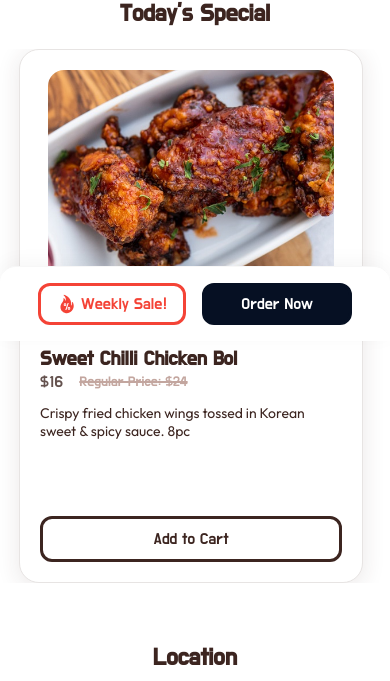
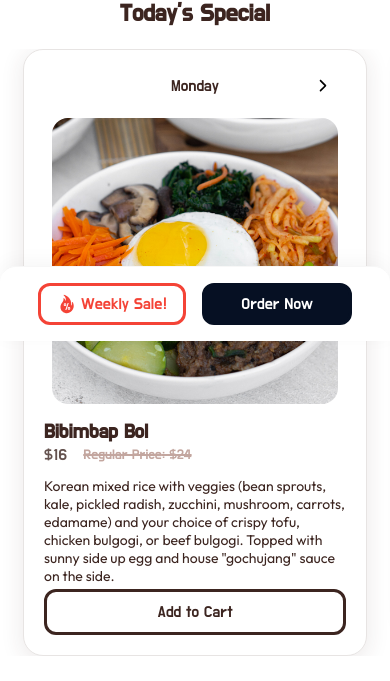
Before and after one commit to HanmerBols/hanmer-springs-foodway, a Next.js app: page / in a window 390 px wide. Shown: the part 503-1184 px from the top of the page. Built offline with nearby package versions, Linux system fonts and the light colour scheme.

Commit message:
Enable daily specials on mobile landing page

```diff
--- a/app/page.module.css
+++ b/app/page.module.css
@@ -166,10 +166,10 @@
   scroll-behavior: smooth;
 }
 
-.tab_content {
+.tab_content.desktop {
   display: none;
 }
-.tab_content.selected {
+.tab_content.desktop.selected {
   display: block;
 }
 .tab_content.mobile {
@@ -212,6 +212,30 @@
   border-radius: 20px;
 
   margin: 0px auto;
+}
+
+.special_nav {
+  display: flex;
+  justify-content: space-between;
+  width: calc(100% - 16px);
+}
+
+.day_of_the_week {
+  display: flex;
+  align-items: center;
+}
+
+.special_nav_button {
+  display: flex;
+  width: 32px;
+  height: 32px;
+  padding: 4px;
+  justify-content: center;
+  align-items: center;
+
+  border-radius: 100px;
+  border: 1px solid white;
+  background: white;
 }
 
 .special_image {
--- a/app/page.tsx
+++ b/app/page.tsx
@@ -2,7 +2,7 @@
 
 import Image from "next/image";
 import Link from "next/link";
-import { useState } from "react";
+import { Ref, RefObject, useRef, useState } from "react";
 import {
   ADD_TO_CART_TEXT,
   ADDRESS,
@@ -33,7 +33,12 @@ import Header from "./ui/Header";
 import Subheader from "./ui/Subheader";
 import TopBar from "./ui/TopBar";
 import { FontAwesomeIcon } from "@fortawesome/react-fontawesome";
-import { faEnvelope, faPhone } from "@fortawesome/free-solid-svg-icons";
+import {
+  faChevronLeft,
+  faChevronRight,
+  faEnvelope,
+  faPhone,
+} from "@fortawesome/free-solid-svg-icons";
 
 const LandingPage = () => {
   const isMobile = useMobileDetection();
@@ -174,36 +179,54 @@ const AllTabContent = ({ selectedDay }: AllTabContentProps) => {
   const isMobile = useMobileDetection();
   const desktopOrMobileStyles = isMobile ? styles.mobile : styles.desktop;
 
+  const ref = useRef<HTMLDivElement>(null);
+  const scrollLeft = () =>
+    ref.current?.scrollBy(-DAILY_SPECIAL_SCROLL_AMOUNT, 0);
+  const scrollRight = () =>
+    ref.current?.scrollBy(DAILY_SPECIAL_SCROLL_AMOUNT, 0);
+
   return (
-    <div className={`${styles.all_tab_content} ${desktopOrMobileStyles}`}>
+    <div
+      ref={ref}
+      className={`${styles.all_tab_content} ${desktopOrMobileStyles}`}
+    >
       {DAYS_OF_THE_WEEK.map((dayOfTheWeek) => (
-        <TabContent dayOfTheWeek={dayOfTheWeek} selectedDay={selectedDay} />
+        <TabContent
+          dayOfTheWeek={dayOfTheWeek}
+          selectedDay={selectedDay}
+          scrollLeft={scrollLeft}
+          scrollRight={scrollRight}
+        />
       ))}
     </div>
   );
 };
 
 type TabContentProps = {
+  selectedDay: string;
   dayOfTheWeek: DayOfTheWeek;
-  selectedDay: string;
+  scrollLeft: () => void;
+  scrollRight: () => void;
 };
 
-const TabContent = ({ dayOfTheWeek, selectedDay }: TabContentProps) => {
+const TabContent = (props: TabContentProps) => {
   const isMobile = useMobileDetection();
+
+  const { dayOfTheWeek, selectedDay } = props;
   const tabContentClassName = constructTabContentClassName(
     isMobile,
     dayOfTheWeek,
     selectedDay
   );
 
-  const dailySpecial = DAILY_SPECIALS[dayOfTheWeek];
-
   return (
     <div className={tabContentClassName}>
-      <DailySpecialCard dailySpecial={dailySpecial} />
+      <DailySpecialCard {...props} />
     </div>
   );
 };
+
+const DAILY_SPECIAL_SCROLL_AMOUNT = 400;
 
 const constructTabContentClassName = (
   isMobile: boolean,
@@ -222,15 +245,22 @@ const constructTabContentClassName = (
 };
 
 type DailySpecialCardProps = {
-  dailySpecial: DailySpecial;
+  dayOfTheWeek: DayOfTheWeek;
+  scrollLeft: () => void;
+  scrollRight: () => void;
 };
 
-const DailySpecialCard = ({ dailySpecial }: DailySpecialCardProps) => {
+const DailySpecialCard = (props: DailySpecialCardProps) => {
   const isMobile = useMobileDetection();
   const desktopOrMobileStyles = isMobile ? styles.mobile : styles.desktop;
 
+  const { dayOfTheWeek } = props;
+  const dailySpecial = DAILY_SPECIALS[dayOfTheWeek];
+
   return (
     <div className={`${styles.special_card} ${desktopOrMobileStyles}`}>
+      {isMobile ? <SpecialNav {...props} /> : <></>}
+
       <Image
         className={`${styles.special_image} ${desktopOrMobileStyles}`}
         src={dailySpecial.imagePath}
@@ -242,6 +272,62 @@ const DailySpecialCard = ({ dailySpecial }: DailySpecialCardProps) => {
       <DailySpecialText dailySpecial={dailySpecial} />
     </div>
   );
+};
+
+type SpecialNavProps = {
+  dayOfTheWeek: DayOfTheWeek;
+  scrollLeft: () => void;
+  scrollRight: () => void;
+};
+
+const SpecialNav = ({
+  dayOfTheWeek,
+  scrollLeft,
+  scrollRight,
+}: SpecialNavProps) => {
+  return (
+    <nav className={styles.special_nav}>
+      {dayOfTheWeek === FIRST_DAY_OF_THE_WEEK ? (
+        <SpecialNavButton />
+      ) : (
+        <SpecialNavButton scrollLeft={scrollLeft} />
+      )}
+
+      <div className={styles.day_of_the_week}>{dayOfTheWeek}</div>
+
+      {dayOfTheWeek === LAST_DAY_OF_THE_WEEK ? (
+        <SpecialNavButton />
+      ) : (
+        <SpecialNavButton scrollRight={scrollRight} />
+      )}
+    </nav>
+  );
+};
+
+type SpecialNavButtonProps = {
+  scrollLeft?: () => void;
+  scrollRight?: () => void;
+};
+
+const SpecialNavButton = ({
+  scrollLeft,
+  scrollRight,
+}: SpecialNavButtonProps) => {
+  if (scrollLeft) {
+    return (
+      <button className={styles.special_nav_button} onClick={scrollLeft}>
+        <FontAwesomeIcon icon={faChevronLeft} />
+      </button>
+    );
+  } else if (scrollRight) {
+    return (
+      <button className={styles.special_nav_button} onClick={scrollRight}>
+        <FontAwesomeIcon icon={faChevronRight} />
+      </button>
+    );
+  } else {
+    return <button className={styles.special_nav_button}></button>;
+  }
 };
 
 type DailySpecialTextProps = {
```
Also changed, not shown: 1 other file (tests, documents, lock files or other folders).
